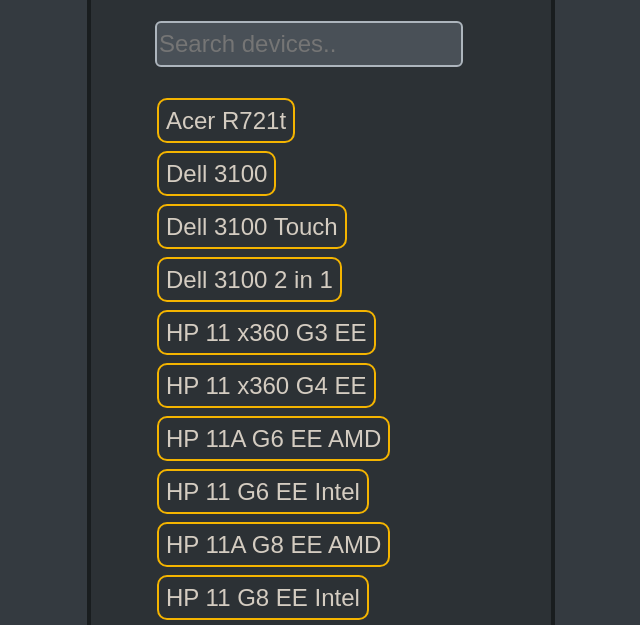
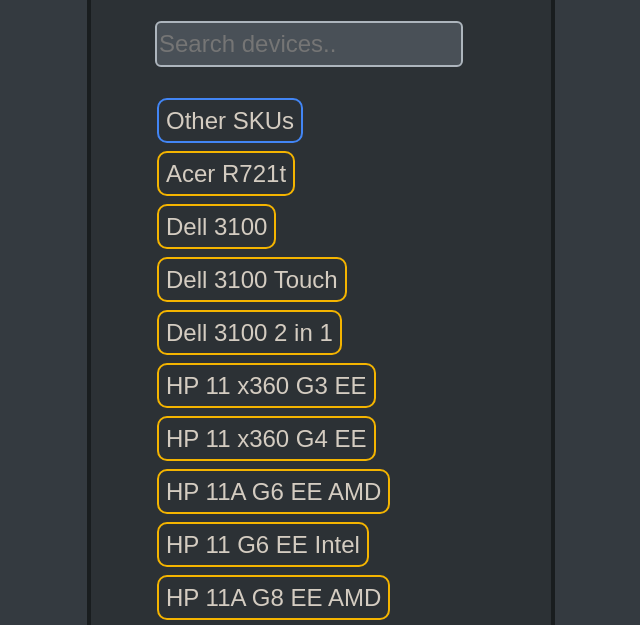
Before and after one commit to AlexOman0720/repair-sku-webtool-2.0, a website: page public/index.html in a window 1280 px wide. Shown: the part 153-778 px from the top of the page, without its empty margins (319-959 px from the left). Drawn offline with Linux system fonts and the light colour scheme; some packages are replaced by stand-ins of ours.

Commit message:
other skus link to main page

```diff
--- a/public/index.html
+++ b/public/index.html
@@ -31,8 +31,8 @@
 
 			<li class="devices"><a class="blue" href="repair-metric-calc/calc.html" target="_blank">Metric Calculator</a></li>
 			<li class="devices"><a class="green" href="qcChecklist/QC-checklist.html" target="_blank">QC / Diagnosis Checklist</a></li>
-			<li class="devices"><a class="red" href="parts/other.html">Other SKUs</a></li>
-			<hr> -->
+			 -->
+			<li class="devices"><a class="blue" href="parts/other.html">Other SKUs</a></li>
 
 
 <!-- BREAK BREAK BREAK BREAK BREAK BREAK BREAK BREAK BREAK BREAK BREAK BREAK BREAK BREAK BREAK BREAK BREAK BREAK BREAK BREAK BREAK BREAK  -->
```
